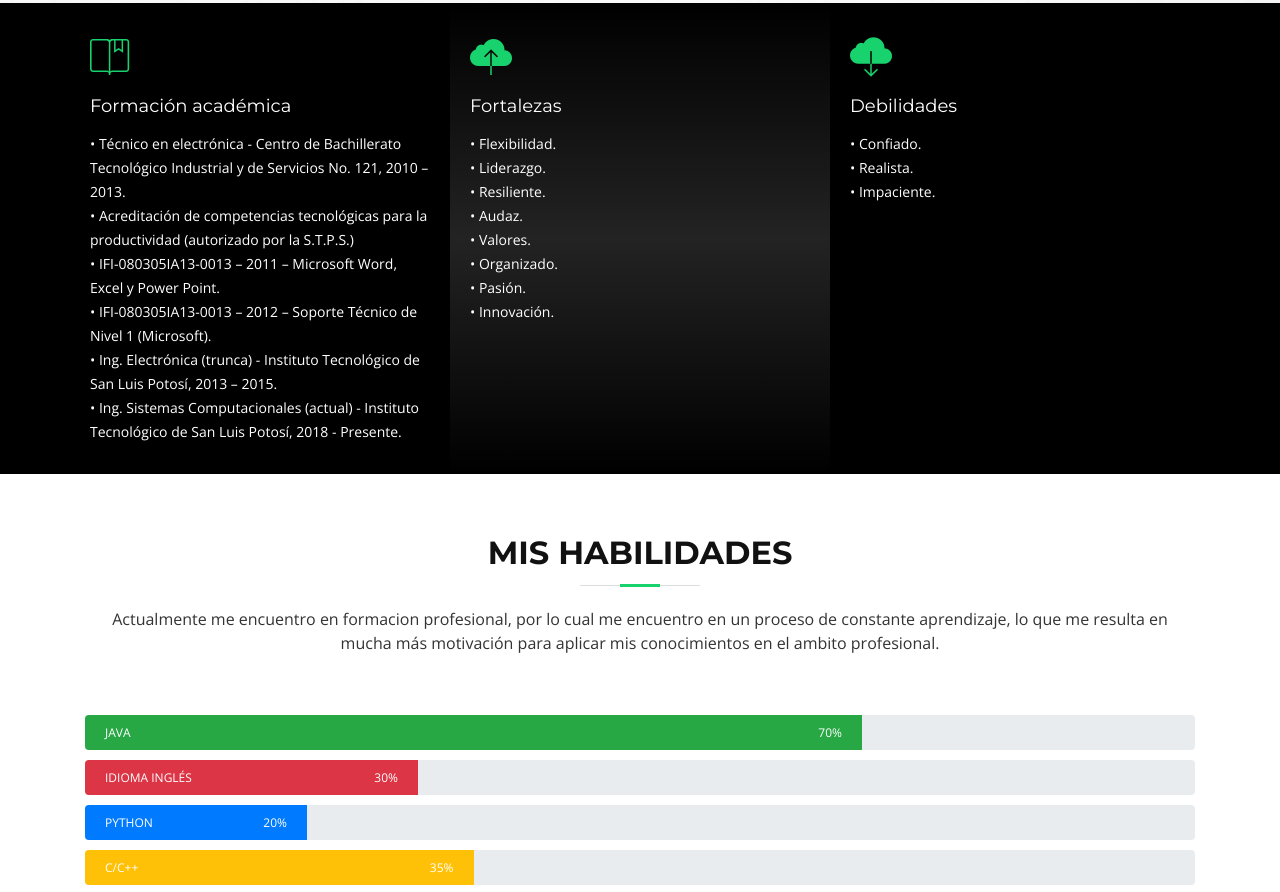
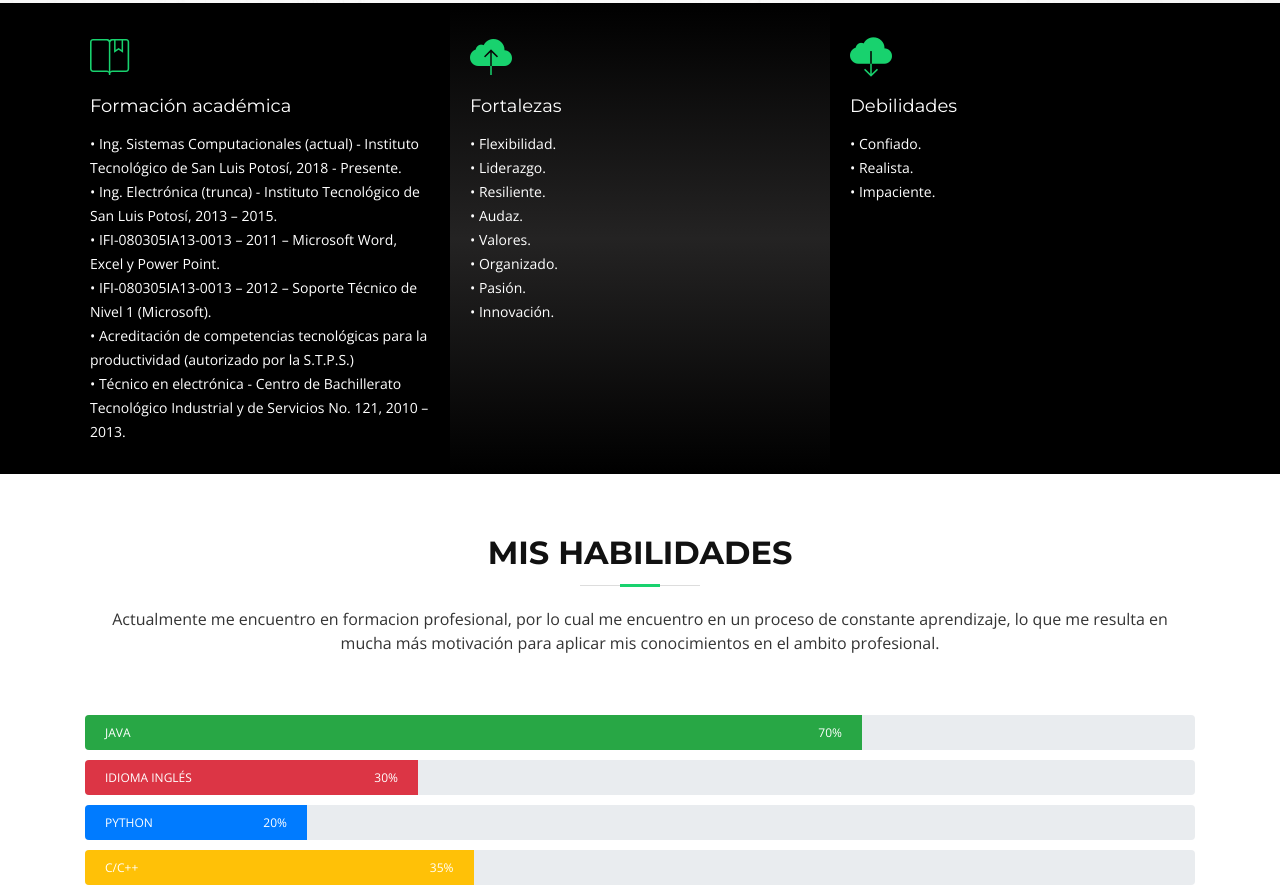
Before and after one commit to kiidees/kiidees.github.io, a plain HTML site: page index.html in a window 1280 px wide. Shown: the part 1568-2460 px from the top of the page. Drawn offline with nearby package versions, Linux system fonts and the light colour scheme; files whose address does not match are found by name; a web font is replaced by a local one.

Commit message:
actualizacion de referencias, experiencia y habilidades

```diff
--- a/index.html
+++ b/index.html
@@ -181,12 +181,14 @@
           <div class="col-lg-4 box">
             <i class="ion-ios-bookmarks-outline"></i>
             <h4 class="title"><a>Formación académica</a></h4>
-            <p class="description">•	Técnico en electrónica - Centro de Bachillerato Tecnológico Industrial y de Servicios No. 121, 2010 – 2013. </p>
-<p>•	Acreditación de competencias tecnológicas para la productividad (autorizado por la S.T.P.S.)</p>
-<p>•	IFI-080305IA13-0013 – 2011 – Microsoft Word, Excel y Power Point.</p>
-<p>•	IFI-080305IA13-0013 – 2012 – Soporte Técnico de Nivel 1 (Microsoft).</p>
-<p>•	Ing. Electrónica (trunca) - Instituto Tecnológico de San Luis Potosí, 2013 – 2015.</p>
-<p>•	Ing. Sistemas Computacionales (actual) - Instituto Tecnológico de San Luis Potosí, 2018 - Presente.</p>
+            <p class="description">
+              <p>•  Ing. Sistemas Computacionales (actual) - Instituto Tecnológico de San Luis Potosí, 2018 - Presente.</p>
+<p>•  Ing. Electrónica (trunca) - Instituto Tecnológico de San Luis Potosí, 2013 – 2015.</p>
+<p>•  IFI-080305IA13-0013 – 2011 – Microsoft Word, Excel y Power Point.</p>
+<p>•  IFI-080305IA13-0013 – 2012 – Soporte Técnico de Nivel 1 (Microsoft).</p>
+<p>•  Acreditación de competencias tecnológicas para la productividad (autorizado por la S.T.P.S.)</p>
+            <p>•	Técnico en electrónica - Centro de Bachillerato Tecnológico Industrial y de Servicios No. 121, 2010 – 2013. </p>
+
           </div>
 
           <div class="col-lg-4 box box-bg">
```
